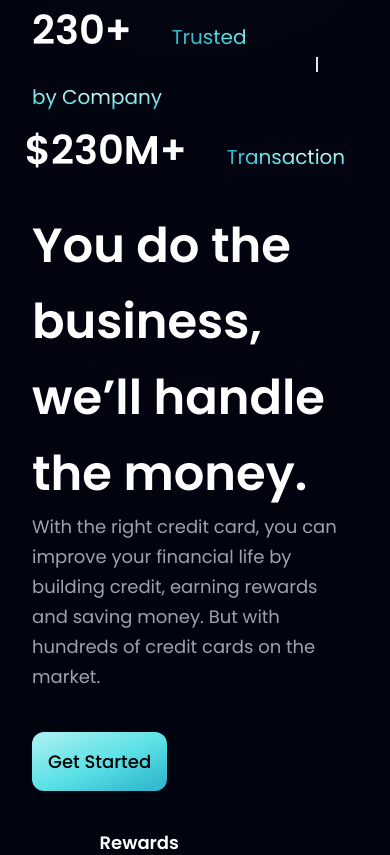
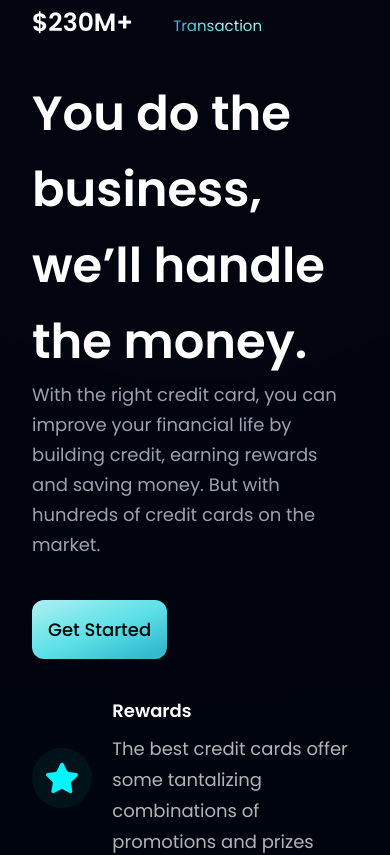
Before and after one commit to taher-k5/react-vite-tailwind, a React (Vite) app: page / in a window 390 px wide. Shown: the part 1420-2275 px from the top of the page. Built offline with nearby package versions, Linux system fonts and the light colour scheme.

Commit message:
business component completed

```diff
--- a/src/components/Business.jsx
+++ b/src/components/Business.jsx
@@ -16,8 +16,9 @@ const Business = () => {
       <div className={`${styles.flexStart} flex-col`}>
           {features.map((item, index) =>(
             <div key={index} className={`my-5 ${styles.flexCenter} feature-card rounded-xl py-5 mx-auto`}>
-              <div className='bg-blue-400 w-[60px] h-[60px] rounded-full mr-5'></div>
-              {/* <img src={item.icon} alt={item.icon} className='mr-5' /> */}
+              <div className='bg-[#09977C1A] ss:w-[60px] w-[80px] h-[60px] rounded-full mr-5 relative flex flex-row justify-center items-center'>
+                <img src={item.icon} alt={item.icon} className='' />
+              </div>
               <div className='ss:w-2/3 w-full'>
                 <h3 className={`text-white font-poppins text-[18px] font-semibold leading-[23px] mb-3`}>{item.title}</h3>
                 <p className={`${styles.paragraph} text-[16px] font-normal leading-[24px] font-poppins`}>{item.content}</p>
--- a/src/components/Stats.jsx
+++ b/src/components/Stats.jsx
@@ -4,16 +4,16 @@ import styles from '../style'
 
 const Stats = () => {
   return (
-    <section className={`${styles.flexStart} flex-row flex-wrap mb-6 md:mb-20`}>
+    <section className={`${styles.flexStart} ss:flex-row flex-col flex-wrap mb-6 md:mb-20`}>
       {stats.map(((item, index) => (
         <div key={index}>
           <div className='flex'>
-            <p className='font-poppins text-[40px] font-semibold leading-[53px] text-white mr-5'>
+            <h1 className='font-poppins ss:text-[40px] text-[25px] font-semibold leading-[53px] text-white mr-5'>
               {item.value}
-              <span className='text-gradient text-[20px] font-normal font-poppins ml-10'>{item.title}</span>
-            </p>
+              <span className='text-gradient ss:text-[20px] text-[15px] font-normal font-poppins ml-10'>{item.title}</span>
+            </h1>
             {stats.length - 1 !== index ?
-            <div className={`h- mx-10 ${styles.flexCenter}`}>
+            <div className={`hidden ss:flex mx-10 ${styles.flexCenter}`}>
               <span className='border-r-2 h-[15px]'></span>
             </div> : ''}
           </div>
```
